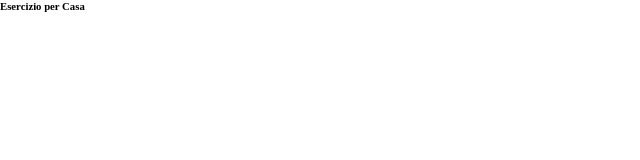
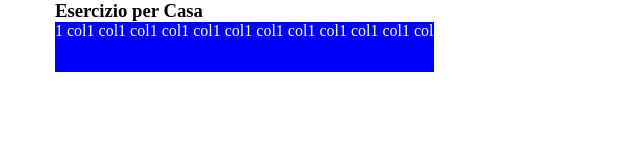
Before and after one commit to FRAALES/html-css-12bool, a plain HTML site: page index.html in a window 1280 px wide. Shown: the whole page, without its empty margins (0-640 px from the left). Drawn offline with Linux system fonts and the light colour scheme.

Commit message:
la fìgriglia non funziona

```diff
--- a/css/12bool.css
+++ b/css/12bool.css
@@ -101,7 +101,7 @@
 
 
 
-/* Offeset di colonna */
+/* Offset di colonna */
 
 .col-offset-1 {
     margin-left: calc((100% / 12) * 1);
--- a/css/file.css
+++ b/css/file.css
@@ -1,5 +1,6 @@
-.col{
+[class*="col-"]{
     background-color: blue;
-    height: 20px;
-    width: 20px;
+    height: 50px;
+    color: white;
+
 }
--- a/index.html
+++ b/index.html
@@ -11,23 +11,33 @@
 
 
 <body>
+
+        <div class="container">
             <header>
-        <h6>
+                <h3>
                     <strong>
                         Esercizio per Casa
                     </strong>
-        </h6>
+                </h3>
             </header>
 
             <main>
-        <div class="container">
 
                     <!-- Qui ci va la row con scritto 'col' in bianco -->
                     <section>
                         <div class="row">
-                    <div class="col-12"></div>
-
-
+                            <div class="col-1">1 col</div>
+                            <div class="col-1">1 col</div>
+                            <div class="col-1">1 col</div>
+                            <div class="col-1">1 col</div>
+                            <div class="col-1">1 col</div>
+                            <div class="col-1">1 col</div>
+                            <div class="col-1">1 col</div>
+                            <div class="col-1">1 col</div>
+                            <div class="col-1">1 col</div>
+                            <div class="col-1">1 col</div>
+                            <div class="col-1">1 col</div>
+                            <div class="col-1">1 col</div>
                         </div>
                     </section>
 
@@ -59,11 +69,9 @@
 
 
 
-
-
+            </main>
 
         </div>
-    </main>
 
 
 </body>
```
Lines whose indentation alone changed are shown as unchanged.
